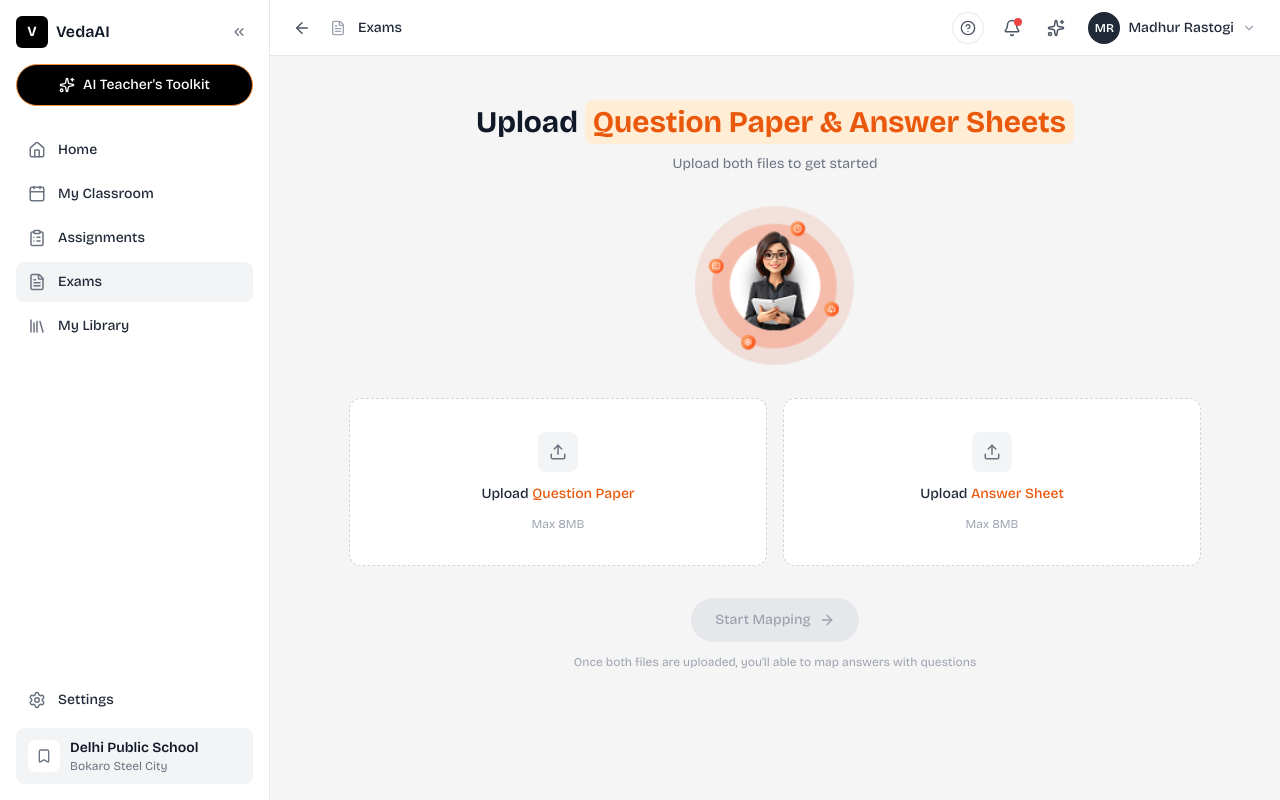
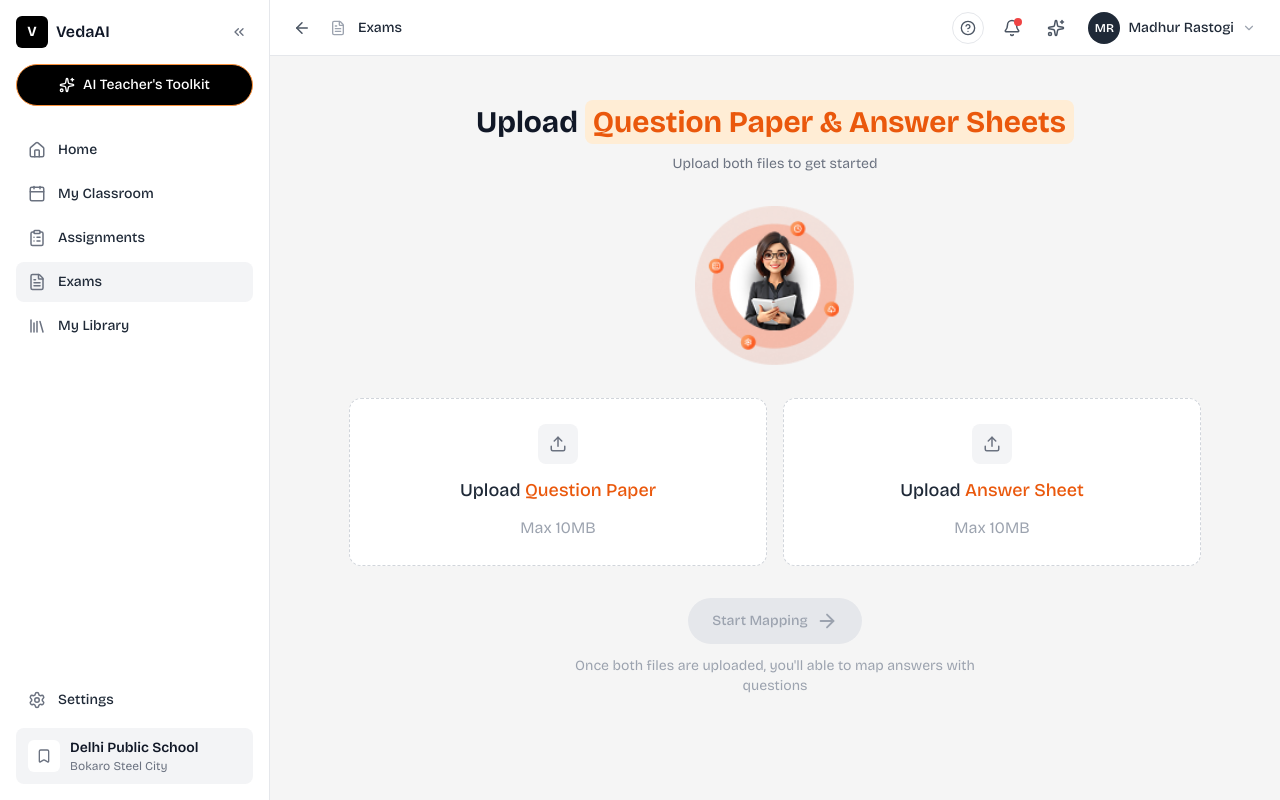
Before and after one commit to 0xDevanshh/Veda-Ai, a Next.js app: page /exams/upload in a window 1280 px wide. Built offline with nearby package versions, Linux system fonts and the light colour scheme.

Commit message:
Resizing

```diff
--- a/app/exams/upload/page.tsx
+++ b/app/exams/upload/page.tsx
@@ -127,14 +127,14 @@ export default function UploadPage() {
           )}
         >
           {isProcessing ? "Processing..." : "Start Mapping"}
-          <ArrowRight size={16} />
+          <ArrowRight size={22} />
         </button>
 
         {error && (
           <p className="mt-3 text-center text-sm text-red-500">{error}</p>
         )}
 
-        <p className="mt-3 max-w-[420px] text-center text-xs text-gray-400">
+        <p className="mt-3 max-w-[420px] text-center text-sm text-gray-400">
           Once both files are uploaded, you&apos;ll able to map answers with
           questions
         </p>
@@ -218,10 +218,10 @@ function UploadCard({ highlight, files, multiple, onSelect }: UploadCardProps) {
           <div className="flex h-10 w-10 items-center justify-center rounded-lg bg-gray-100">
             <Upload size={18} className="text-gray-500" />
           </div>
-          <p className="text-sm font-medium text-gray-800">
+          <p className="text-lg font-medium text-gray-800">
             Upload <span className="text-orange-600">{highlight}</span>
           </p>
-          <p className="text-xs text-gray-400">Max 8MB</p>
+          <p className="text-base text-gray-400">Max 10MB</p>
         </>
       )}
     </button>
```
